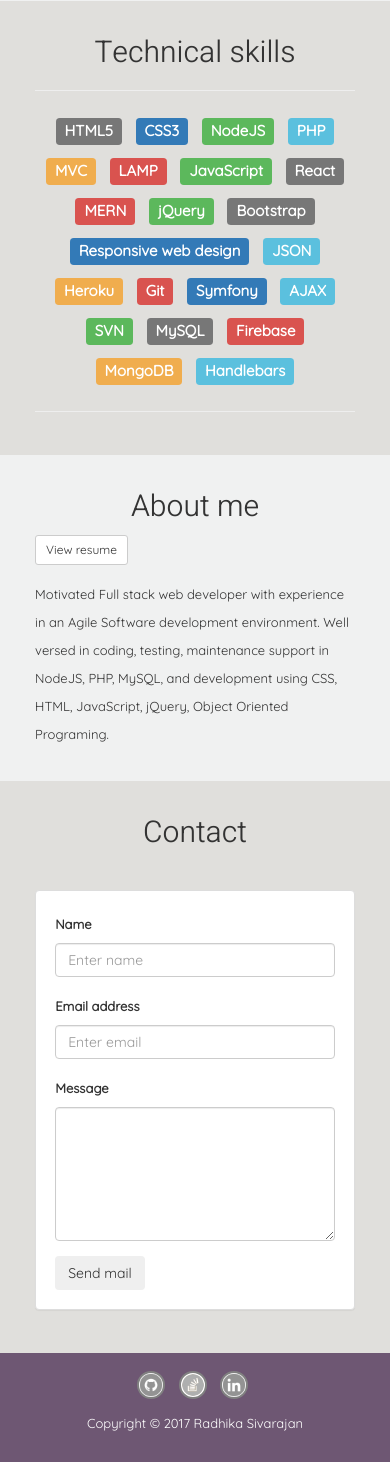
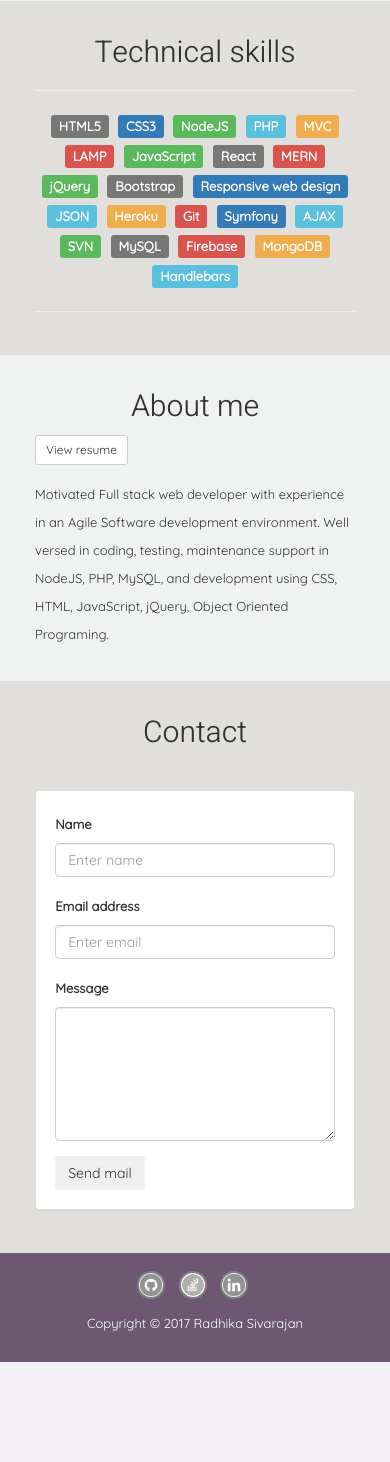
Before and after one commit to radhika-sivarajan/Portfolio, a PHP site: page / in a window 390 px wide. Shown: the part 1047-2509 px from the top of the page. After the commit the page ends 2409 px from the top, so only its background shows below. Run offline with PHP 8.4, Linux system fonts and the light colour scheme; some libraries are stand-ins or nearby versions.

Commit message:
Tech label responsive size

```diff
--- a/assets/css/styles.css
+++ b/assets/css/styles.css
@@ -234,9 +234,12 @@ footer {
 }
 
 @media screen and (max-width: 500px) {
-    .sidebar-navigation ul {
-        font-size: 13px;
+    .tech span.label {
+        line-height: 30px;
+        margin: 3px;
     }
+    .tech span.label,
+    .sidebar-navigation ul,
     #main-container {
         font-size: 13px;
     }
```
